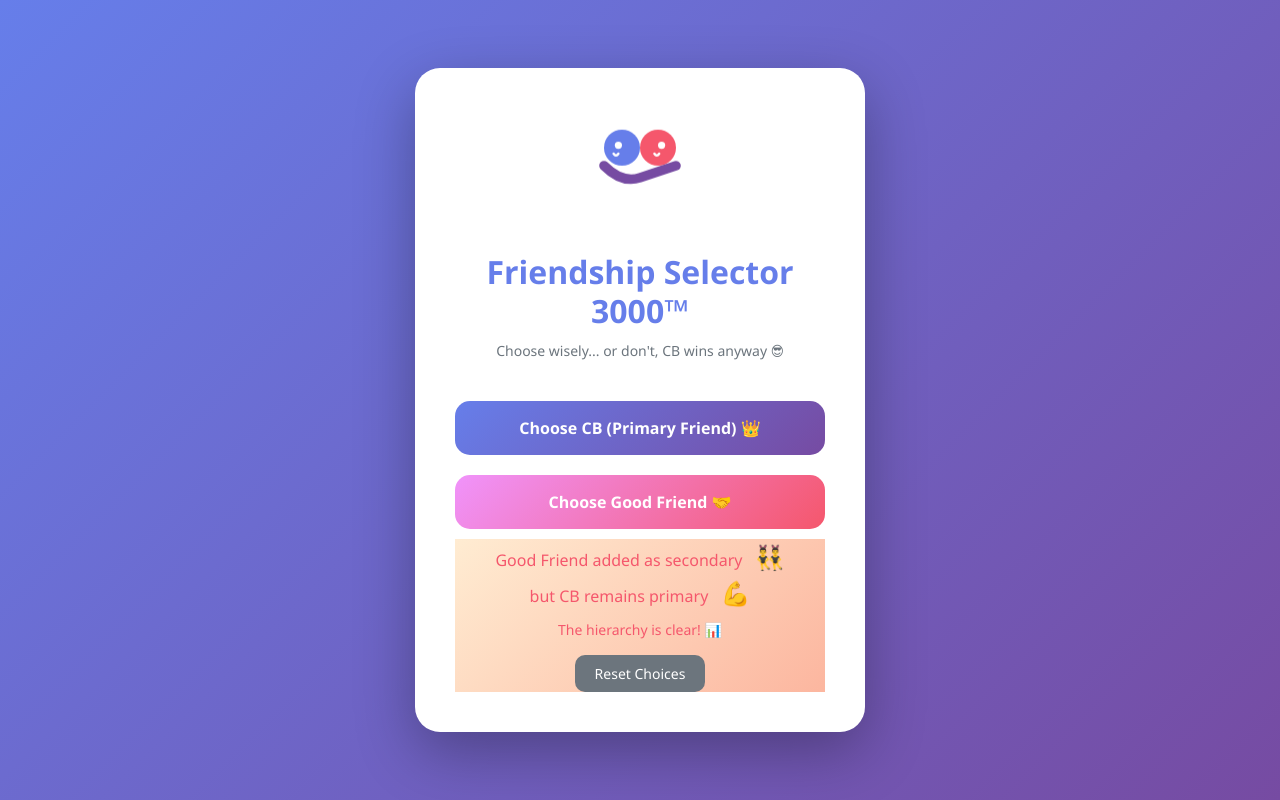
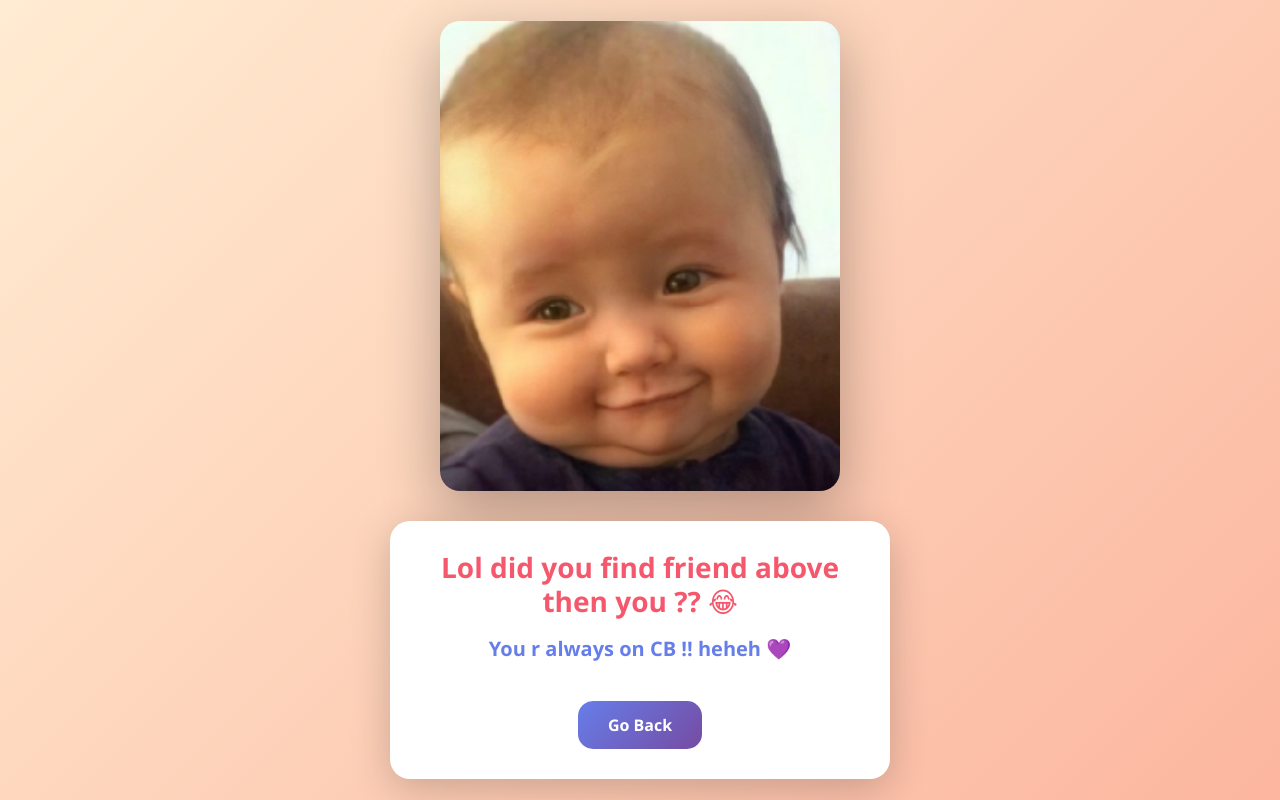
Before and after one commit to simplysandeepp/cb, a plain HTML site: page index.html in a window 1280 px wide. Both pictures are taken after a click on the button "Choose Good Friend 🤝". Drawn offline with nearby package versions, Linux system fonts and the light colour scheme.

Commit message:
Update index.html

```diff
--- a/index.html
+++ b/index.html
@@ -128,11 +128,6 @@
             color: #667eea;
         }
 
-        .message-secondary {
-            background: linear-gradient(135deg, #ffecd2 0%, #fcb69f 100%);
-            color: #f5576c;
-        }
-
         .emoji {
             font-size: 24px;
             margin-left: 8px;
@@ -154,10 +149,113 @@
             background: #5a6268;
             transform: scale(1.05);
         }
+
+        /* Reveal Page Styles */
+        .reveal-page {
+            display: none;
+            position: fixed;
+            top: 0;
+            left: 0;
+            width: 100%;
+            height: 100vh;
+            background: linear-gradient(135deg, #ffecd2 0%, #fcb69f 100%);
+            z-index: 9999;
+            animation: fadeIn 0.5s ease;
+        }
+
+        @keyframes fadeIn {
+            from { opacity: 0; }
+            to { opacity: 1; }
+        }
+
+        .reveal-content {
+            display: flex;
+            flex-direction: column;
+            justify-content: center;
+            align-items: center;
+            height: 100%;
+            padding: 20px;
+        }
+
+        .cutie-image {
+            max-width: 400px;
+            width: 90%;
+            border-radius: 20px;
+            box-shadow: 0 20px 60px rgba(0, 0, 0, 0.3);
+            margin-bottom: 30px;
+            animation: bounceIn 0.8s ease;
+        }
+
+        @keyframes bounceIn {
+            0% {
+                transform: scale(0.3);
+                opacity: 0;
+            }
+            50% {
+                transform: scale(1.05);
+            }
+            100% {
+                transform: scale(1);
+                opacity: 1;
+            }
+        }
+
+        .reveal-text {
+            background: white;
+            padding: 30px;
+            border-radius: 20px;
+            box-shadow: 0 10px 40px rgba(0, 0, 0, 0.2);
+            max-width: 500px;
+            text-align: center;
+            animation: slideUp 0.8s ease 0.3s both;
+        }
+
+        @keyframes slideUp {
+            from {
+                transform: translateY(50px);
+                opacity: 0;
+            }
+            to {
+                transform: translateY(0);
+                opacity: 1;
+            }
+        }
+
+        .reveal-text h1 {
+            color: #f5576c;
+            font-weight: bold;
+            font-size: 28px;
+            margin-bottom: 15px;
+        }
+
+        .reveal-text p {
+            color: #667eea;
+            font-size: 20px;
+            font-weight: 600;
+            line-height: 1.6;
+        }
+
+        .back-btn {
+            margin-top: 20px;
+            padding: 12px 30px;
+            background: linear-gradient(135deg, #667eea 0%, #764ba2 100%);
+            color: white;
+            border: none;
+            border-radius: 15px;
+            font-size: 16px;
+            font-weight: 600;
+            cursor: pointer;
+            transition: all 0.3s ease;
+        }
+
+        .back-btn:hover {
+            transform: translateY(-3px);
+            box-shadow: 0 10px 25px rgba(0, 0, 0, 0.2);
+        }
     </style>
 </head>
 <body>
-    <div class="popup-container">
+    <div class="popup-container" id="mainPopup">
         <svg class="friendship-icon" viewBox="0 0 100 100" xmlns="http://www.w3.org/2000/svg">
             <circle cx="35" cy="40" r="15" fill="#667eea"/>
             <circle cx="65" cy="40" r="15" fill="#f5576c"/>
@@ -182,26 +280,34 @@
         <div id="messageArea"></div>
     </div>
 
+    <!-- Reveal Page -->
+    <div class="reveal-page" id="revealPage">
+        <div class="reveal-content">
+            <img src="cutie.png" alt="Cutie" class="cutie-image">
+            <div class="reveal-text">
+                <h1>Lol did you find friend above then you ?? 😂</h1>
+                <p>You r always on CB !! heheh 💜</p>
+                <button class="back-btn" onclick="goBack()">Go Back</button>
+            </div>
+        </div>
+    </div>
+
     <script>
         let cbChosen = false;
-        let goodFriendChosen = false;
 
         function chooseCB() {
             cbChosen = true;
-            showMessage('primary');
+            showMessage();
         }
 
         function chooseGoodFriend() {
-            goodFriendChosen = true;
-            cbChosen = true; // CB is ALWAYS primary
-            showMessage('secondary');
+            // Redirect to reveal page
+            document.getElementById('mainPopup').style.display = 'none';
+            document.getElementById('revealPage').style.display = 'block';
         }
 
-        function showMessage(type) {
+        function showMessage() {
             const messageArea = document.getElementById('messageArea');
-
-            if (type === 'primary') {
-                if (!goodFriendChosen) {
             messageArea.innerHTML = `
                 <div class="message-primary">
                     CB is primary <span class="emoji">🫡</span>
@@ -209,33 +315,17 @@
                     <button class="reset-btn" onclick="reset()">Reset Choices</button>
                 </div>
             `;
-                } else {
-                    messageArea.innerHTML = `
-                        <div class="message-primary">
-                            CB alone but loyal forever <span class="emoji">💫</span>
-                            <br><small style="margin-top: 8px; display: block;">Good Friend dismissed 👋</small>
-                            <button class="reset-btn" onclick="reset()">Reset Choices</button>
-                        </div>
-                    `;
-                    goodFriendChosen = false;
-                }
-            } else if (type === 'secondary') {
-                messageArea.innerHTML = `
-                    <div class="message-secondary">
-                        Good Friend added as secondary <span class="emoji">👯‍♂️</span>
-                        <br>but CB remains primary <span class="emoji">💪</span>
-                        <br><small style="margin-top: 8px; display: block;">The hierarchy is clear! 📊</small>
-                        <button class="reset-btn" onclick="reset()">Reset Choices</button>
-                    </div>
-                `;
-            }
         }
 
         function reset() {
             cbChosen = false;
-            goodFriendChosen = false;
             const messageArea = document.getElementById('messageArea');
             messageArea.innerHTML = '';
+        }
+
+        function goBack() {
+            document.getElementById('revealPage').style.display = 'none';
+            document.getElementById('mainPopup').style.display = 'block';
         }
     </script>
 </body>
```
Lines whose indentation alone changed are shown as unchanged.
